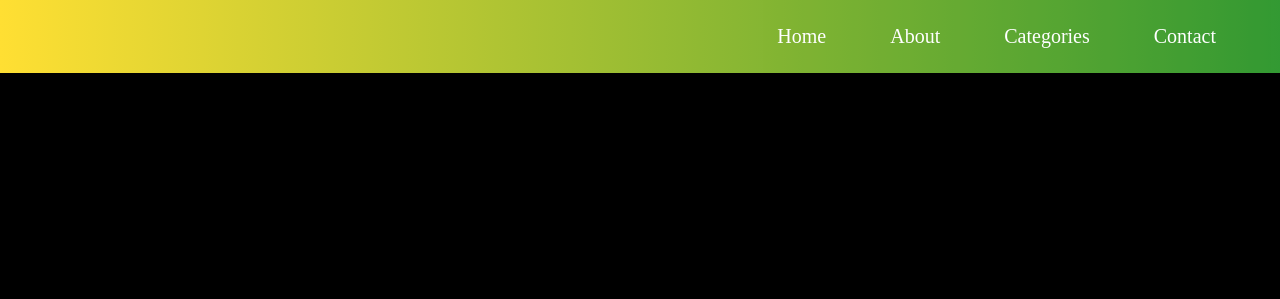
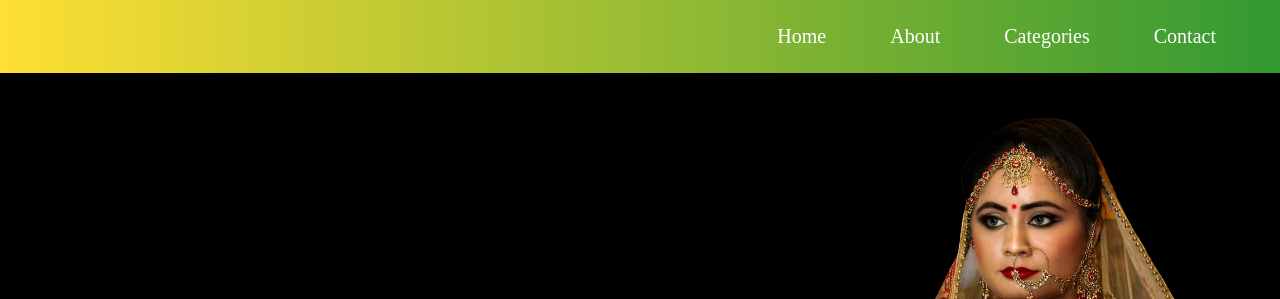
Before and after one commit to Sarankumar511/TimelessTreasuresBride, a plain HTML site: page index.html in a window 1280 px wide. Shown: the top 299 px of the page. Drawn offline with nearby package versions, Linux system fonts and the light colour scheme; the site is published under a folder, as on GitHub Pages, so addresses that start at the root find nothing.

Commit message:
Update index.html

```diff
--- a/index.html
+++ b/index.html
@@ -22,7 +22,7 @@
       <p><span>Welcome to Timeless Treasures Bridal</span> </p>
       <p>Every stitch tells a story of love and elegance. Step into our world, and let us help you create the unforgettable look of your dreams for your special day!</p>
     </div>
-      <img src="/img1.png" alt="Weddind saree">
+      <img src="img1.png" alt="Weddind saree">
     </div>
     <section id="categories">
     <div class="con2">
```
